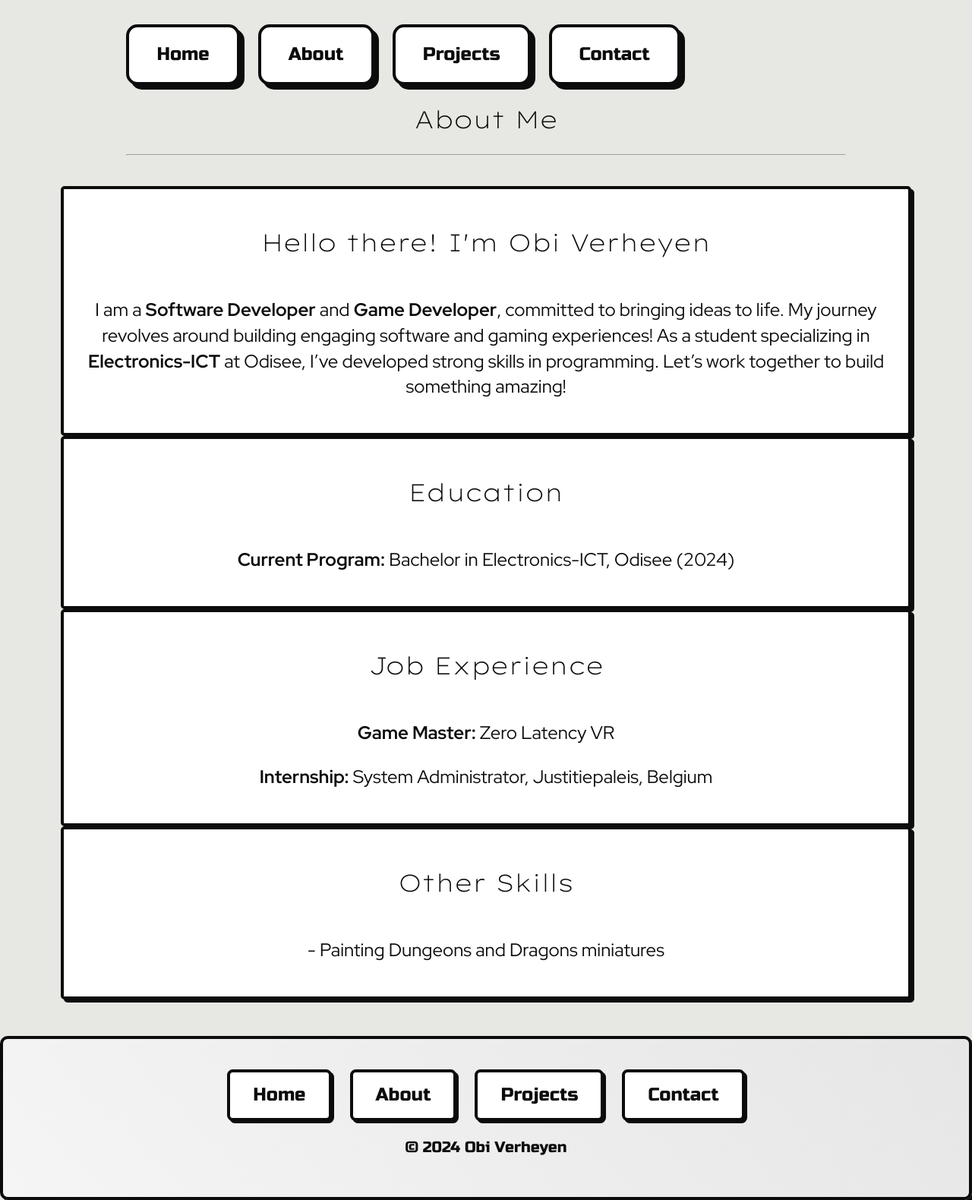
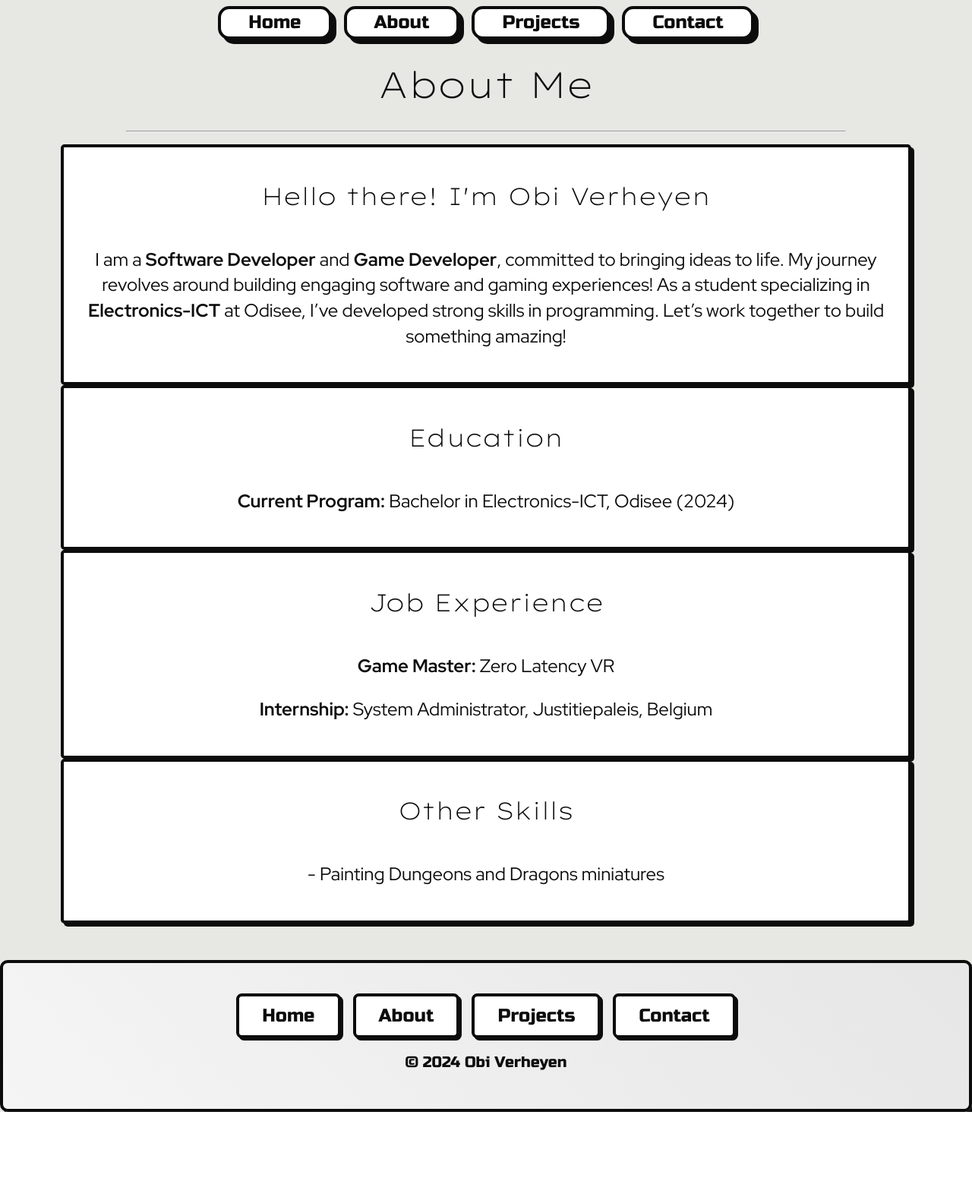
Before and after one commit to Shobi-one/portfolio, a PHP site: page /About/index.html in a window 1280 px wide. Shown: the whole page at 76% size. After the commit the page ends 1464 px from the top, so only its background shows below. Run offline with PHP 8.4, Linux system fonts and the light colour scheme.

Commit message:
Css Fixes

```diff
--- a/styles/mobile.css
+++ b/styles/mobile.css
@@ -18,7 +18,6 @@ body {
     background-color: var(--bg);
     color: var(--primary);
     font-size: 1em;
-    line-height: 1.5;
 }
 
 /* Header */
@@ -41,6 +40,8 @@ header {
 .tab {
     display: flex;
     justify-content: center;
+    align-items: center;
+    text-align: center;
     font-family: var(--font-accent);
     font-size: 1.5em;
     color: var(--primary);
@@ -89,7 +90,7 @@ header {
 
 .banner p {
     position: absolute;
-    top: -1.5em;
+    top: -2.5em;
     right: 1em;
     font-size: 1.5em;
     font-weight: bold;
@@ -287,9 +288,9 @@ a {
     transition: color 0.3s, text-shadow 0.3s;
 }
 
-@media (min-width: 768px) {
+@media (min-width: 824px) {
     header {
-        padding: 2em 4em;
+        padding: .5em 4em;
         display: flex;
         justify-content: space-between;
         align-items: center;
@@ -297,7 +298,8 @@ a {
 
     nav {
         display: flex;
-        gap: 1em;
+        justify-content: center;
+        gap: 0,5em;
     }
 
     nav a {
@@ -316,19 +318,42 @@ a {
         background: #eaeaea;
         transform: scale(1.05);
     }
+
+    .tab {
+        height: 1.8em;
+    }
+
+    .portfolio-header h1, .portfolio-header h3 {
+        font-size: 3em;
+    }
+
+    .portfolio-header h2{
+        font-size: 7em;
+    }
 }
 
 @media (min-width: 1024px) {
     header {
-        padding: 2em 6em;
+        padding: .5em 6em;
     }
 
     nav {
-        gap: 1.5em;
+        gap: 1em;
     }
 
     nav a {
         font-size: 1.5em;
         padding: 0.75em 1.5em;
     }
+
+    .card-container {
+        display: grid;
+        justify-items: center;
+        text-align: start;
+        margin: 1.5em auto;
+        grid-template-columns: repeat(auto-fill, minmax(250px, 1fr));
+        gap: 1.5em;
+        margin: 1.5em 0;
+        padding: 1em;
+    }
 }
```
